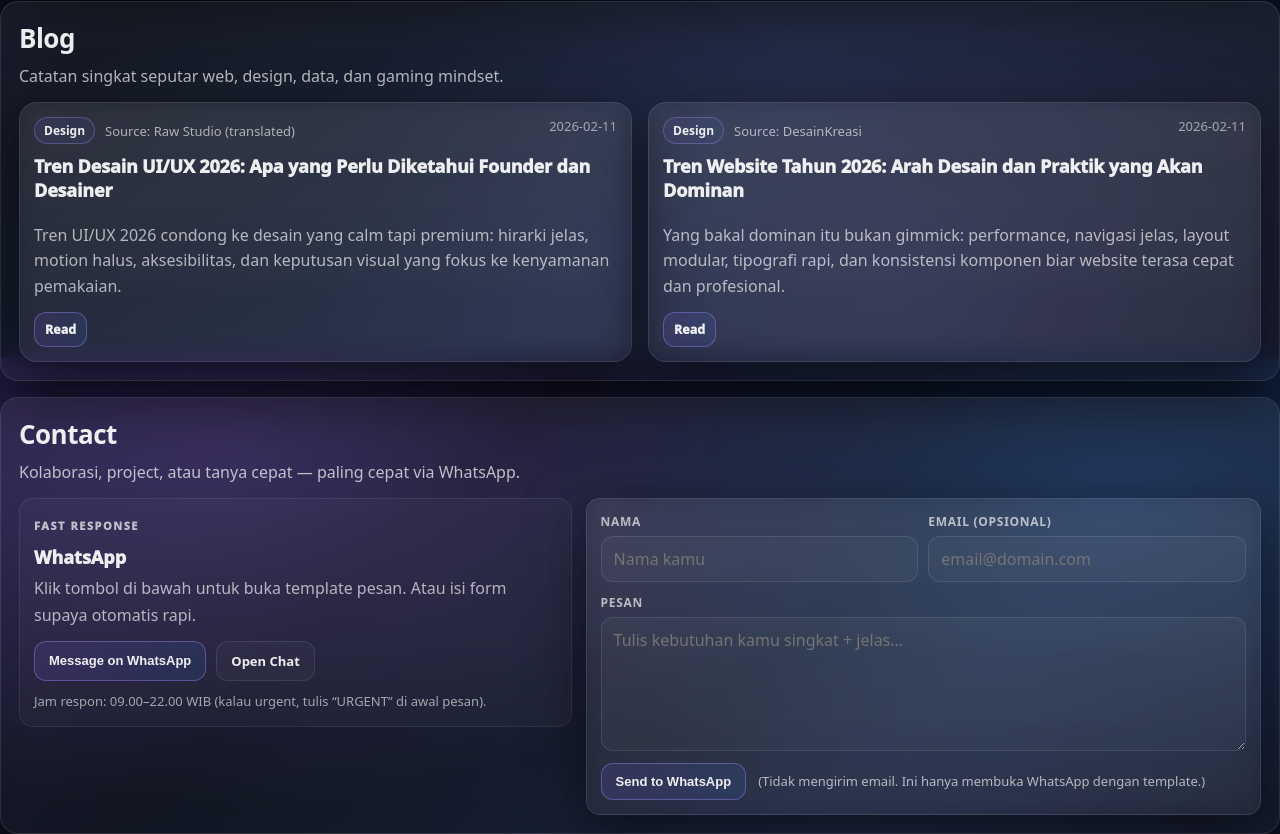
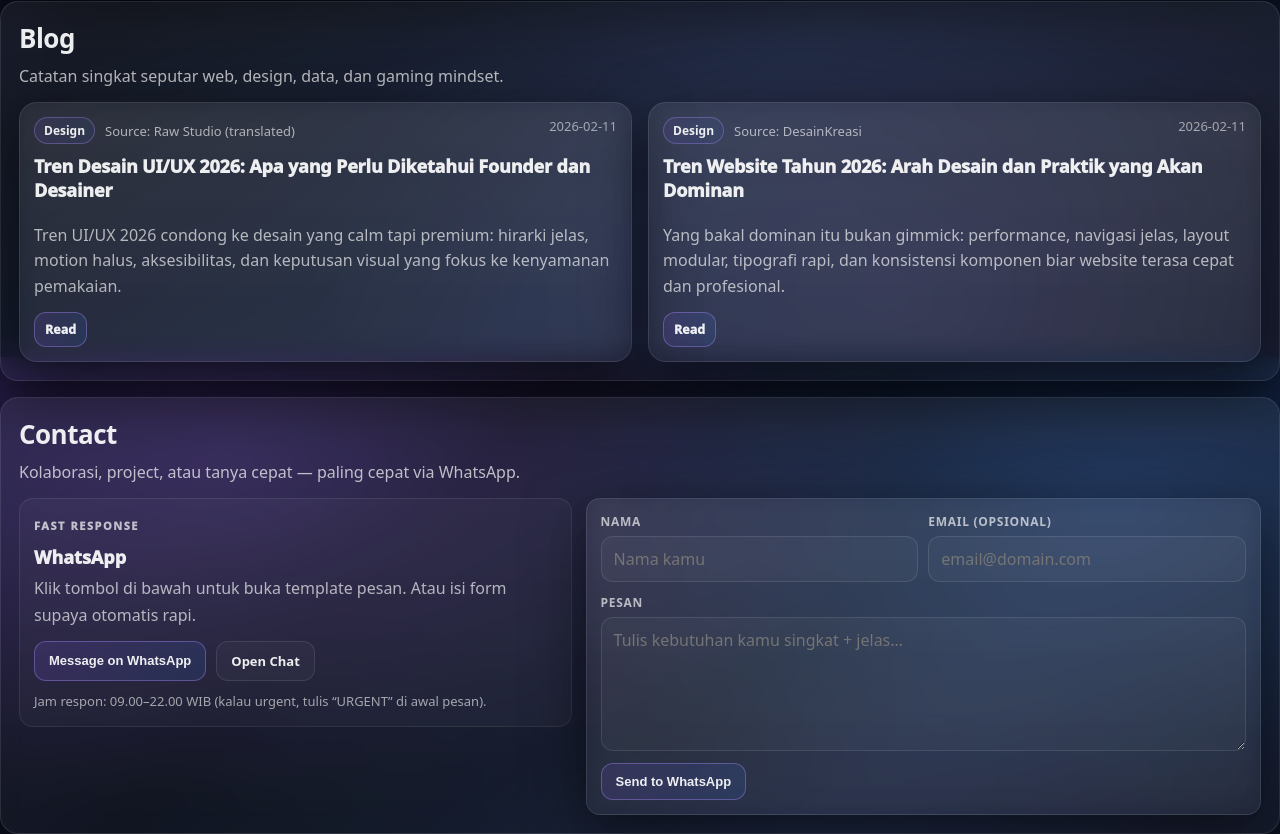
Before and after one commit to Skyrio-aoi/skyrio-website, a React (Vite) app: page / in a window 1280 px wide. Shown: the part 3643-4477 px from the top of the page. Built offline with nearby package versions, Linux system fonts and the light colour scheme.

Commit message:
update: contact section

```diff
--- a/src/sections/Contact.jsx
+++ b/src/sections/Contact.jsx
@@ -124,7 +124,7 @@ export default function Contact() {
                 Send to WhatsApp
               </button>
               <span className="muted contact-note">
-                (Tidak mengirim email. Ini hanya membuka WhatsApp dengan template.)
+
               </span>
             </div>
           </form>
```
